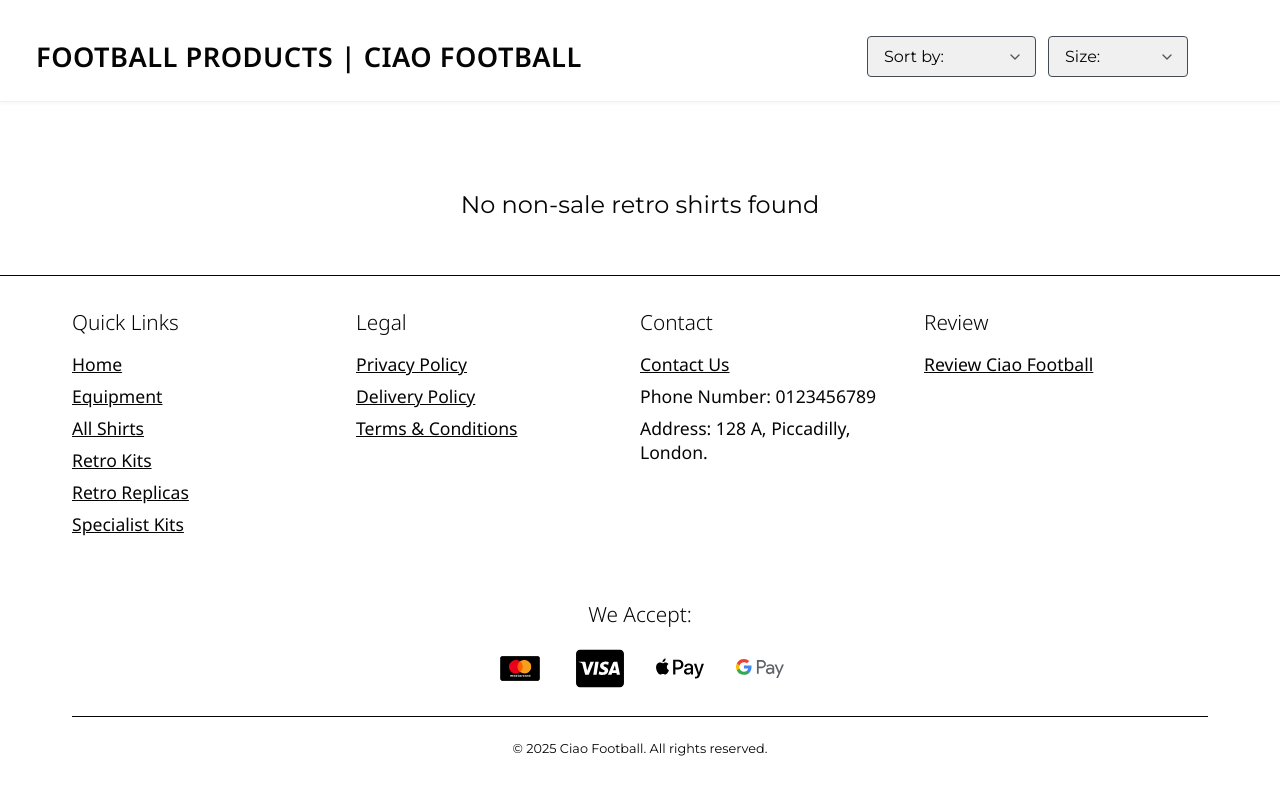
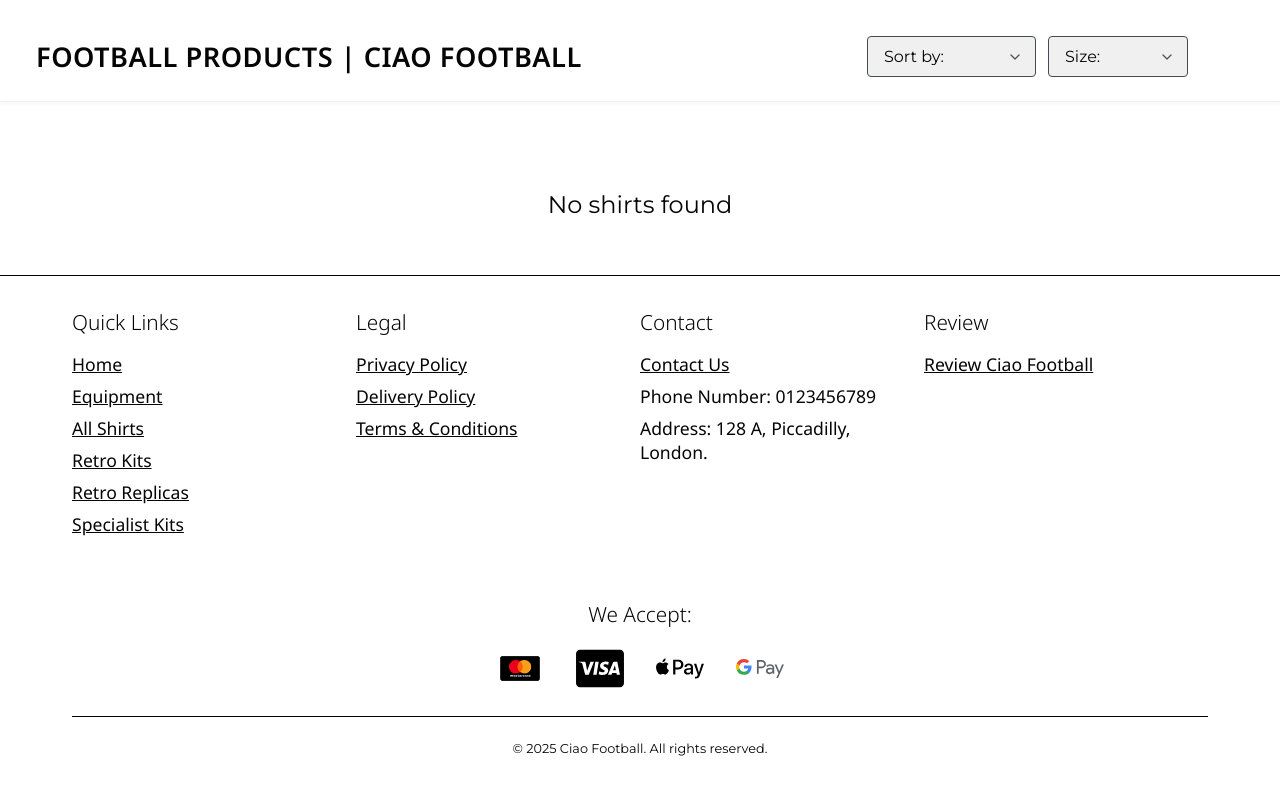
Before and after one commit to Haersa/Ciao-Football, a PHP site: page /frontend/team.php in a window 1280 px wide. Shown: the part 100-888 px from the top of the page. Run offline with PHP 8.4, Linux system fonts and the light colour scheme; tables that the repository leaves empty or names only in its code hold one stand-in row (values such as "Sample post"); a stand-in replaces the project's code that opens the database connection.

Commit message:
small change to update error messages for no shirts found.

```diff
--- a/frontend/replicakits.php
+++ b/frontend/replicakits.php
@@ -99,7 +99,7 @@ if (isset($_GET['sort'])) {
 
         echo '</div>'; // End products container
     } else {
-        echo '<div class="no-products">No non-sale retro shirts found</div>'; // if no products are found, display this error to user
+        echo '<div class="no-products">No shirts found</div>'; // if no products are found, display this error to user
     }
 
     // Close statement
--- a/frontend/retrokits.php
+++ b/frontend/retrokits.php
@@ -100,7 +100,7 @@ if (isset($_GET['sort'])) {
 
         echo '</div>'; // End products container
     } else {
-        echo '<div class="no-products">No non-sale retro shirts found</div>'; // if no products are found, display this error to user
+        echo '<div class="no-products">No shirts found</div>'; // if no products are found, display this error to user
     }
 
     // Close statement
--- a/frontend/specialistkits.php
+++ b/frontend/specialistkits.php
@@ -98,7 +98,7 @@ $result = $stmt->get_result();
 
         echo '</div>'; // End products container
     } else {
-        echo '<div class="no-products">No non-sale retro shirts found</div>'; // if no products are found, display this error to user
+        echo '<div class="no-products">No shirts found</div>'; // if no products are found, display this error to user
     }
 
     // Close statement
--- a/frontend/team.php
+++ b/frontend/team.php
@@ -110,7 +110,7 @@ include('../backend/conn/conn.php');
 
         echo '</div>'; // End products container
     } else {
-        echo '<div class="no-products">No non-sale retro shirts found</div>'; // if no products are found, display this error to user
+        echo '<div class="no-products">No shirts found</div>'; // if no products are found, display this error to user
     }
 
     // Close statement
```
Also changed, not shown: productimages/celtictop.png (deleted).
